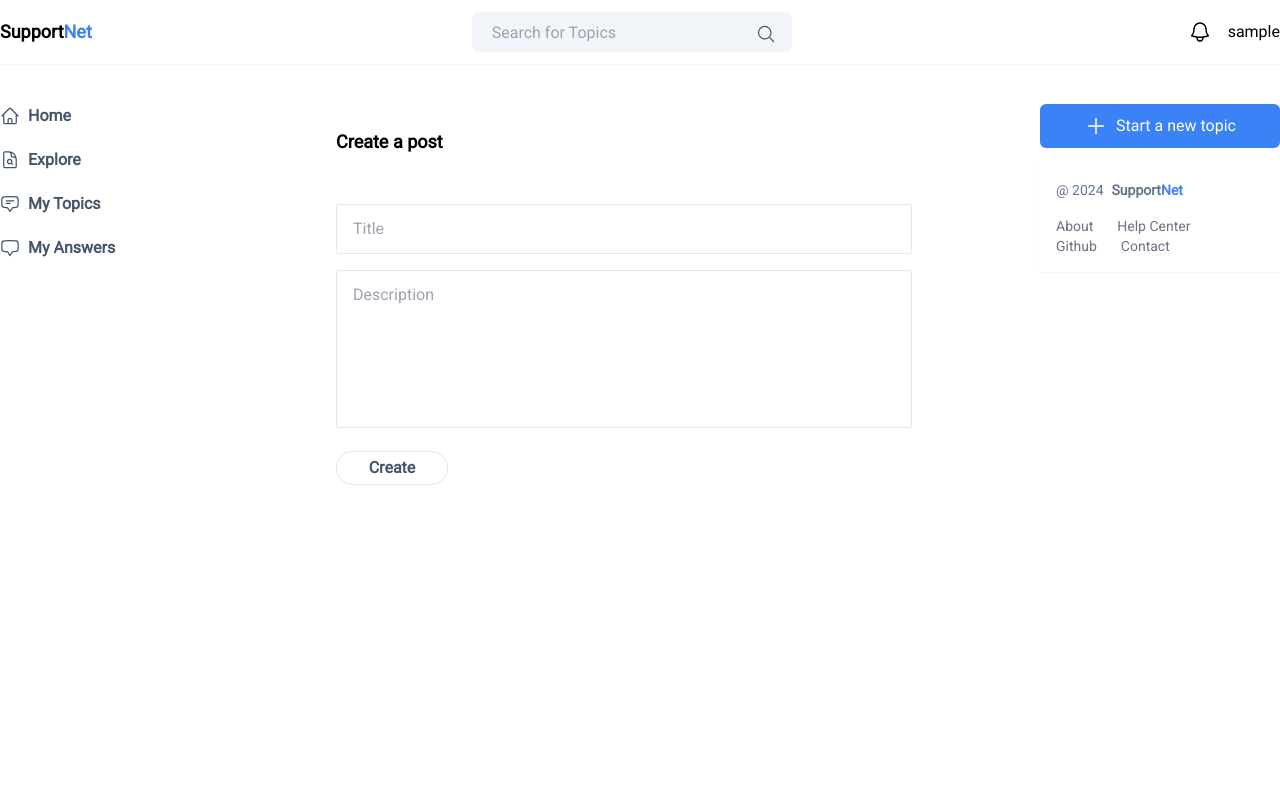
After one commit to lebelokamogelo/support_forum, a Django app: page /create/ in a window 1280 px wide. The commit adds this page. Run offline with Django 5.2, Linux system fonts and the light colour scheme; the visitor is signed in with stand-in values (Sample User, id 1); some libraries are stand-ins or nearby versions.

Commit message:
add read and create blog post

```diff
--- a/core/settings.py
+++ b/core/settings.py
@@ -40,6 +40,7 @@ INSTALLED_APPS = [
 
     # installed apps
     'forum',
+    'django.contrib.humanize'
 ]
 
 MIDDLEWARE = [
--- /dev/null
+++ b/forum/templates/forum/auth/login.html
@@ -0,0 +1,2 @@
+{{ form }}
+Login
--- /dev/null
+++ b/forum/templates/forum/create.html
@@ -0,0 +1,25 @@
+{% extends 'forum/index.html' %}
+
+{% block index %}
+<div class="my-6 mx-auto max-w-xl">
+    <p class="text-lg font-bold">Create a post</p>
+
+    {% if success %}
+    <p class="success text-green-700 mt-1">{{ success }}</p>
+    {% else %}
+    <p class="error text-red-700 mt-1">{{ error }}</p>
+    {% endif %}
+    <form class="mt-8 space-y-4" method="POST" action="/create/">
+        {% csrf_token %}
+        <input type='text' placeholder='Title'
+               class="w-full rounded-sm py-3 border border-[1px] px-4 outline-none" name="title"/>
+        <textarea placeholder='Description' rows="6"
+                  class="w-full rounded-sm px-4 border border-[1px] pt-3 outline-none resize-none"
+                  name="description"></textarea>
+        <button type='submit'
+                class="font-bold rounded-2xl w-28 hover:bg-slate-50 border text-slate-600 px-4 py-1">
+            Create
+        </button>
+    </form>
+</div>
+{% endblock %}
--- a/forum/templates/forum/index.html
+++ b/forum/templates/forum/index.html
@@ -5,13 +5,22 @@
 
 <div class="content md:flex justify-between ">
     <div class="content-menu md:w-60">{% include 'forum/submenu.html' %}</div>
+
     <div class="mt-8 md:mt-0 flex-1 space-y-10">
+        {% block index %}
         {% include 'forum/post.html' %}
+        {% endblock %}
     </div>
+
     <div class="hidden md:block md:w-60 ml-8 space-y-4">
-        <div class="new-topic">
-            <a href="#" class="bg-blue-500 text-white text-base px-4 py-2.5 rounded-md">Start a new Topic</a>
-        </div>
+        <a href="/create" class="bg-blue-500 text-white flex flex-1 justify-center items-center space-x-2 text-base px-4 py-2.5 rounded-md">
+            <svg xmlns="http://www.w3.org/2000/svg" fill="none" viewBox="0 0 24 24" stroke-width="1.5"
+                 stroke="currentColor" class="w-6 h-6">
+                <path stroke-linecap="round" stroke-linejoin="round" d="M12 4.5v15m7.5-7.5h-15"/>
+            </svg>
+
+            <span>Start a new topic</span>
+        </a>
 
         {% include "forum/footer.html" %}
     </div>
--- a/forum/templates/forum/navbar.html
+++ b/forum/templates/forum/navbar.html
@@ -5,7 +5,7 @@
         </div>
 
         <div class="seach-container hidden md:flex">
-            {% include 'forum/search.html' %}
+            {% include 'forum/search_form.html' %}
         </div>
 
         <div class="actions flex items-center space-x-2">
@@ -28,7 +28,11 @@
             </div>
 
             <div class="username cursor-pointer">
-                <p>Kamogelo</p>
+                {% if request.user.is_authenticated %}
+                <p>{{ request.user }}</p>
+                {% else %}
+                <a href="/">login</a>
+                {% endif %}
             </div>
 
         </div>
--- /dev/null
+++ b/forum/templates/forum/search_form.html
@@ -0,0 +1,13 @@
+<form class="" method="get" action="/search">
+    <div class="relative text-gray-600">
+        <input type="search" name="q" placeholder="Search for Topics"
+               class="bg-slate-100 w-40 md:w-[320px] h-10 px-5 pr-10 rounded-md text-md focus:outline-none">
+        <button type="submit" class="absolute right-0 top-0 mt-3 mr-4">
+            <svg xmlns="http://www.w3.org/2000/svg" fill="none" viewBox="0 0 24 24" stroke-width="1.5"
+                 stroke="currentColor" class="w-5 h-5">
+                <path stroke-linecap="round" stroke-linejoin="round"
+                      d="m21 21-5.197-5.197m0 0A7.5 7.5 0 1 0 5.196 5.196a7.5 7.5 0 0 0 10.607 10.607Z"/>
+            </svg>
+        </button>
+    </div>
+</form>
--- a/forum/templates/forum/submenu.html
+++ b/forum/templates/forum/submenu.html
@@ -8,7 +8,7 @@
             </svg>
 
         </div>
-        <a href="#">Home</a>
+        <a href={% url 'home' %} class="font-semibold">Home</a>
     </div>
 
     <div class="explore flex items-center space-x-2 hover:text-blue-600 text-slate-600">
@@ -20,7 +20,7 @@
             </svg>
 
         </div>
-        <a href="#">Explore</a>
+        <a href="#" class="font-semibold">Explore</a>
     </div>
 
     <div class="topic flex items-center space-x-2 hover:text-blue-600 text-slate-600">
@@ -31,7 +31,7 @@
                       d="M7.5 8.25h9m-9 3H12m-9.75 1.51c0 1.6 1.123 2.994 2.707 3.227 1.129.166 2.27.293 3.423.379.35.026.67.21.865.501L12 21l2.755-4.133a1.14 1.14 0 0 1 .865-.501 48.172 48.172 0 0 0 3.423-.379c1.584-.233 2.707-1.626 2.707-3.228V6.741c0-1.602-1.123-2.995-2.707-3.228A48.394 48.394 0 0 0 12 3c-2.392 0-4.744.175-7.043.513C3.373 3.746 2.25 5.14 2.25 6.741v6.018Z"/>
             </svg>
         </div>
-        <a href="#">My Topics</a>
+        <a href="#" class="font-semibold">My Topics</a>
     </div>
 
     <div class="answer flex items-center space-x-2 hover:text-blue-600 text-slate-600">
@@ -42,7 +42,7 @@
                       d="M2.25 12.76c0 1.6 1.123 2.994 2.707 3.227 1.068.157 2.148.279 3.238.364.466.037.893.281 1.153.671L12 21l2.652-3.978c.26-.39.687-.634 1.153-.67 1.09-.086 2.17-.208 3.238-.365 1.584-.233 2.707-1.626 2.707-3.228V6.741c0-1.602-1.123-2.995-2.707-3.228A48.394 48.394 0 0 0 12 3c-2.392 0-4.744.175-7.043.513C3.373 3.746 2.25 5.14 2.25 6.741v6.018Z"/>
             </svg>
         </div>
-        <a href="#">My Answers</a>
+        <a href="#" class="font-semibold">My Answers</a>
     </div>
 
 </div>
--- a/forum/urls.py
+++ b/forum/urls.py
@@ -1,7 +1,10 @@
 from django.urls import path
-from .views import index
+from . import views
 
 
 urlpatterns = [
-    path('', index, name='home'),
+    path('', views.index, name='home'),
+    path('search/', views.search, name='search'),
+    path('create/', views.create, name='create'),
+    path('login/', views.login, name='login'),
 ]
--- a/forum/views.py
+++ b/forum/views.py
@@ -1,8 +1,53 @@
+from django.contrib.auth.decorators import login_required
+from django.db.models import Q
 from django.shortcuts import render
+
 from .models import Blog
+
 
 def index(request):
     context = {
         "blog": Blog.objects.all()
     }
     return render(request, 'forum/index.html', context=context)
+
+
+def search(request):
+    query = request.GET.get('q')
+    queryset = Blog.objects.all()
+    if query:
+        filter = Q(title__icontains=query) | Q(description__icontains=query)
+        queryset = Blog.objects.filter(filter)
+
+    context = {
+        'blog': queryset
+    }
+
+    return render(request, 'forum/search.html', context=context)
+
+
+@login_required(login_url="/login")
+def create(request):
+    if request.method == 'POST':
+        title = request.POST.get('title')
+        description = request.POST.get('description')
+
+        if title and description:
+            Blog.objects.create(title=title, description=description, author=request.user)
+            context = {
+                "success": "Your post was created successfully"
+            }
+            return render(request, 'forum/create.html', context=context)
+
+        context = {
+            "error": "All frields are required"
+        }
+
+        return render(request, 'forum/create.html', context=context)
+    return render(request, 'forum/create.html')
+
+
+def login(request):
+    return render(request, 'forum/auth/login.html', context={
+        "form": ""
+    })
```
Also changed, not shown: forum/templates/forum/post.html (+14 -5 lines), forum/templates/forum/search.html (+5 -13 lines).
